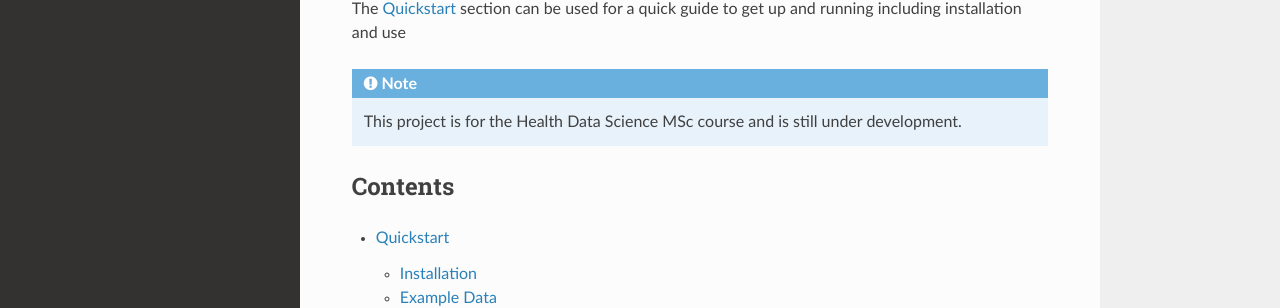
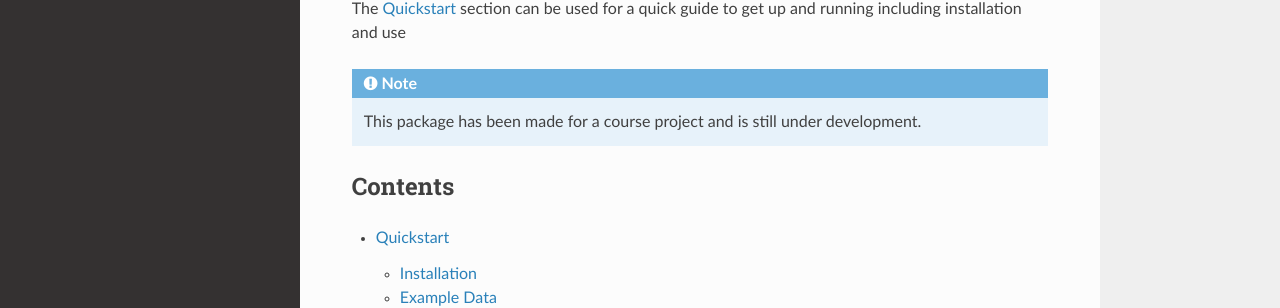
Before and after one commit to beml201/simulated-emr-analysis-docs, a Sphinx documentation site: the page built from docs/source/index.rst, in a window 1280 px wide and 1250 px high. Shown: the part 355-663 px from the top of the window. Built offline with Sphinx 7.4.7 and the Read the Docs theme 2.0.0, drawn with Linux system fonts in a browser that asks for light colours.

Commit message:
Updated note

```diff
--- a/docs/source/index.rst
+++ b/docs/source/index.rst
@@ -12,7 +12,7 @@ The :doc:`quickstart` section can be used for a quick guide to get up and runnin
 
 .. note::
 
-   This project is for the Health Data Science MSc course and is still under development.
+   This package has been made for a course project and is still under development.
 
 
 Contents
```
